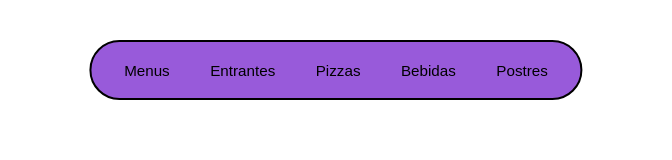
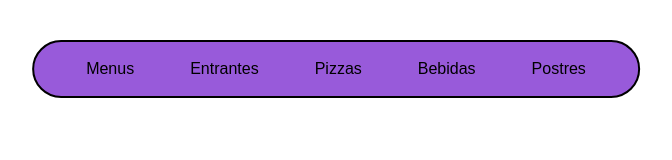
Before and after one commit to Rubick65/pizzaTrattoria, a website with bundled scripts: page main/menuSuperior/index.html in a window 1280 px wide. Shown: the whole page, without its empty margins (304-976 px from the left). Built offline with nearby package versions, Linux system fonts and the light colour scheme.

```diff
--- a/main/menuSuperior/menuSuperior.css
+++ b/main/menuSuperior/menuSuperior.css
@@ -3,55 +3,50 @@
     top: 5%;
     left: 50%;
     transform: translateX(-50%);
-    display: flex;
-    justify-content: center;
-    align-items: center;
     z-index: 1000;
 }
 
 .menu {
-    width: fit-content;
-    height: 6vh;
+    display: flex;
+    align-items: center;
+    gap: 12px;
+    padding: 10px 30px;
     background-color: #985ada;
     border-radius: 50px;
     border: 2px solid black;
-    display: flex;
-    justify-content: center;
-    align-items: center;
-    gap: 1.2%;
-    padding: 0.5vh 2vw;
 }
 
 .menu .botones {
-    height: 100%;
     display: flex;
     align-items: center;
 }
 
-.menu .botones input {
-    height: 65%;
-    padding: 0 1.3vw;
-    background-color: transparent;
+.menu .botones button {
+    padding: 8px 22px;
+    background: transparent;
+    border: none;
+    border-radius: 10px;
+    font-family: fantasy;
+    font-size: 1rem;
+    cursor: pointer;
+    position: relative;
     color: black;
-    border: 1.5px solid transparent;
-    border-radius: 25px;
-    font-size: 0.95rem;
-    font-family: fantasy;
-    cursor: pointer;
-    white-space: nowrap;
-    transition: background-color 0.3s ease, border-color 0.3s ease;
 }
 
-.menu .botones input:hover {
-    background-color: gold;
-    border-color: black;
+.menu .botones button:hover {
+    background-image: url("/imagenes_pizzeria/botonRoto.png");
+    background-color: transparent;
+    border: none;
+    background-repeat: no-repeat;
+    background-position: center 40%;
+    background-size: 150% 200%;
 }
 
-.menu .botones input:active {
-    transform: scale(0.97);
+.menu .botones button.selected {
+    background-image: url("/imagenes_pizzeria/botonRoto.png");
+    background-color: transparent;
+    border: none;
+    background-repeat: no-repeat;
+    background-position: center 40%;
+    background-size: 150% 200%;
 }
-
-.menu .botones input.selected {
-    background-color: gold;
-    border-color: black;
-}
--- a/main/menuSuperior/menuSuperior.js
+++ b/main/menuSuperior/menuSuperior.js
@@ -1,22 +1,13 @@
 import { tituloBotones } from "./cargarDatosMenu.js";
 
-let $header = $("#header"); // Se carga el header aqui para evitar errores
-
+let $header = $("#header");
 let $botonActual = null;
 
-/**
- * Funcion para crear los botones del menu
- * @param texto de cada boton
- * @returns {*|jQuery} div a usar
- */
 function crearBoton(texto) {
-    let $div = $("<div>").addClass("botones");
-    let $boton = $("<input>", {
-        type: "button",
-        value: texto
-    });
+    const $div = $("<div>").addClass("botones");
+    const $boton = $("<button>").text(texto);
 
-    $boton.on("mousedown", function () {
+    $boton.on("click", () => {
         if ($botonActual) {
             $botonActual.removeClass("selected");
         }
@@ -29,17 +20,14 @@
     return $div;
 }
 
-/**
- * Funcion para crear el menu
- */
 function crearMenu() {
-    let $menu = $("<div>").addClass("menu");
+    const $menu = $("<div>").addClass("menu");
 
-    //Por cada titulo en la lista se crea un boton
     tituloBotones.forEach(titulo => {
         $menu.append(crearBoton(titulo));
     });
+
     $header.append($menu);
 }
-//Se crea el menu
+
 crearMenu();
```
